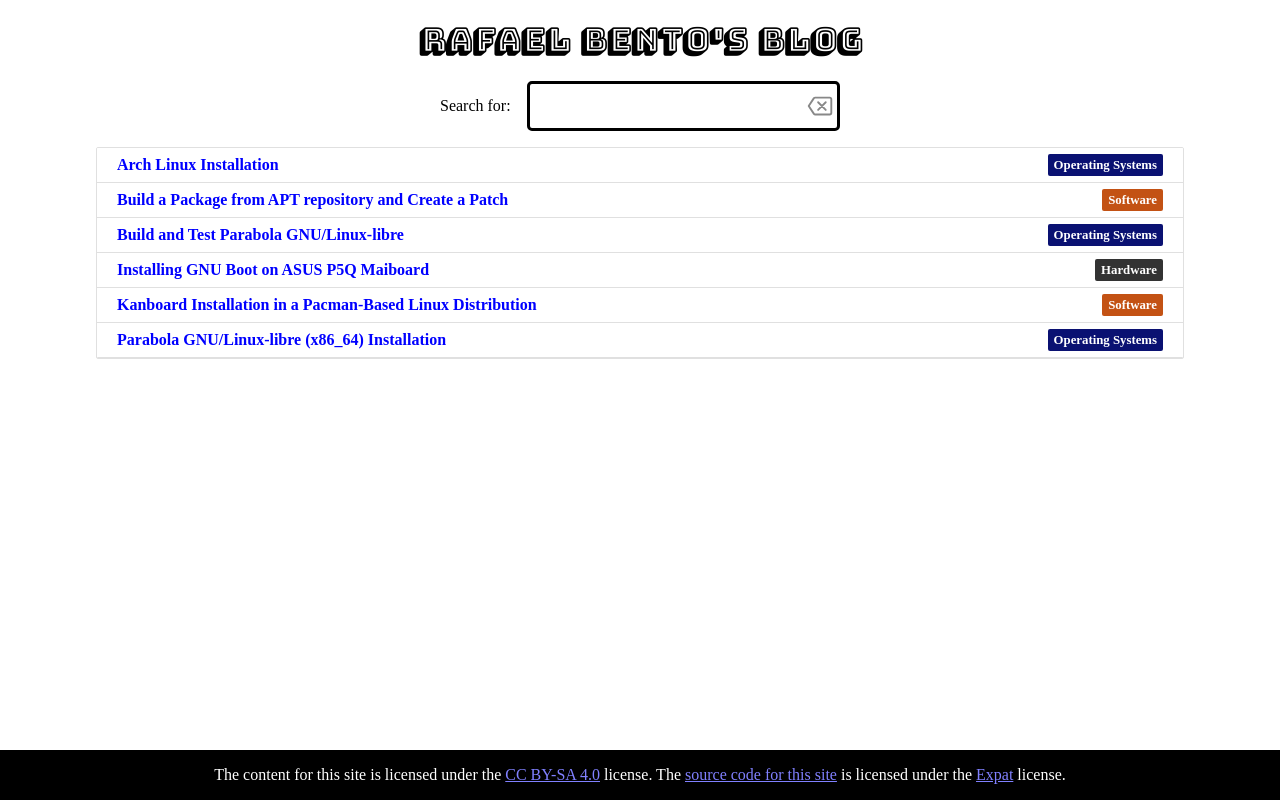
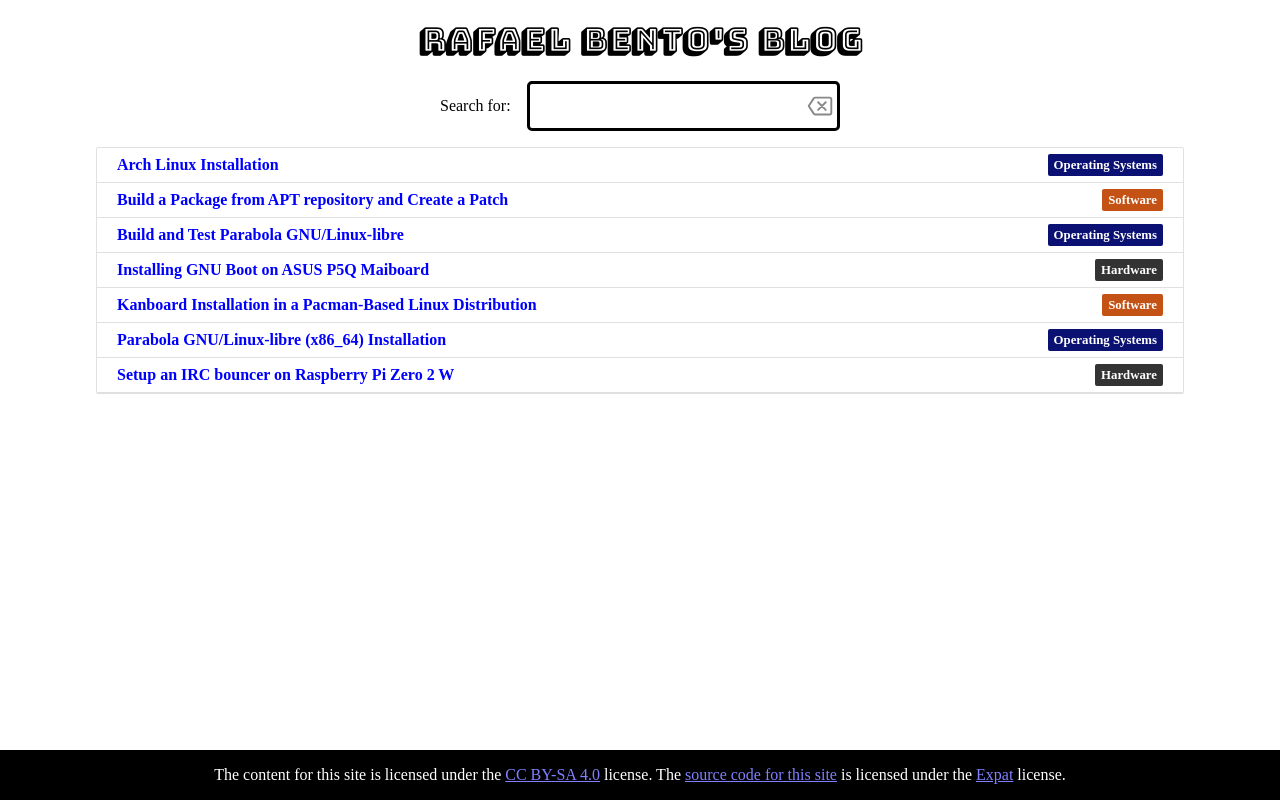
Before and after one commit to rafael-r-bento/blog, an Angular app: page / in a window 1280 px wide. Built offline with nearby package versions, Linux system fonts and the light colour scheme.

Commit message:
Update to Angular 18

```diff
--- a/src/app/home/home.component.ts
+++ b/src/app/home/home.component.ts
@@ -40,6 +40,11 @@ export class HomeComponent {
       title: 'Arch Linux Installation',
       page: 'install_arch_linux',
       category: 'Operating Systems',
+    },
+    {
+      title: 'Setup an IRC bouncer on Raspberry Pi Zero 2 W',
+      page: 'irc_bouncer_rpi_zero2w',
+      category: 'Hardware',
     },
   ].sort((a,b) => (a.title > b.title) ? 1 : ((b.title > a.title) ? -1 : 0));
 
--- /dev/null
+++ b/src/assets/irc_bouncer_rpi_zero2w.html
@@ -0,0 +1 @@
+<h1>Setup an IRC bouncer on Raspberry Pi Zero 2 W</h1>
```
Also changed, not shown: package.json (+12 -12 lines), 8 other files (tests, documents, lock files or other folders).
